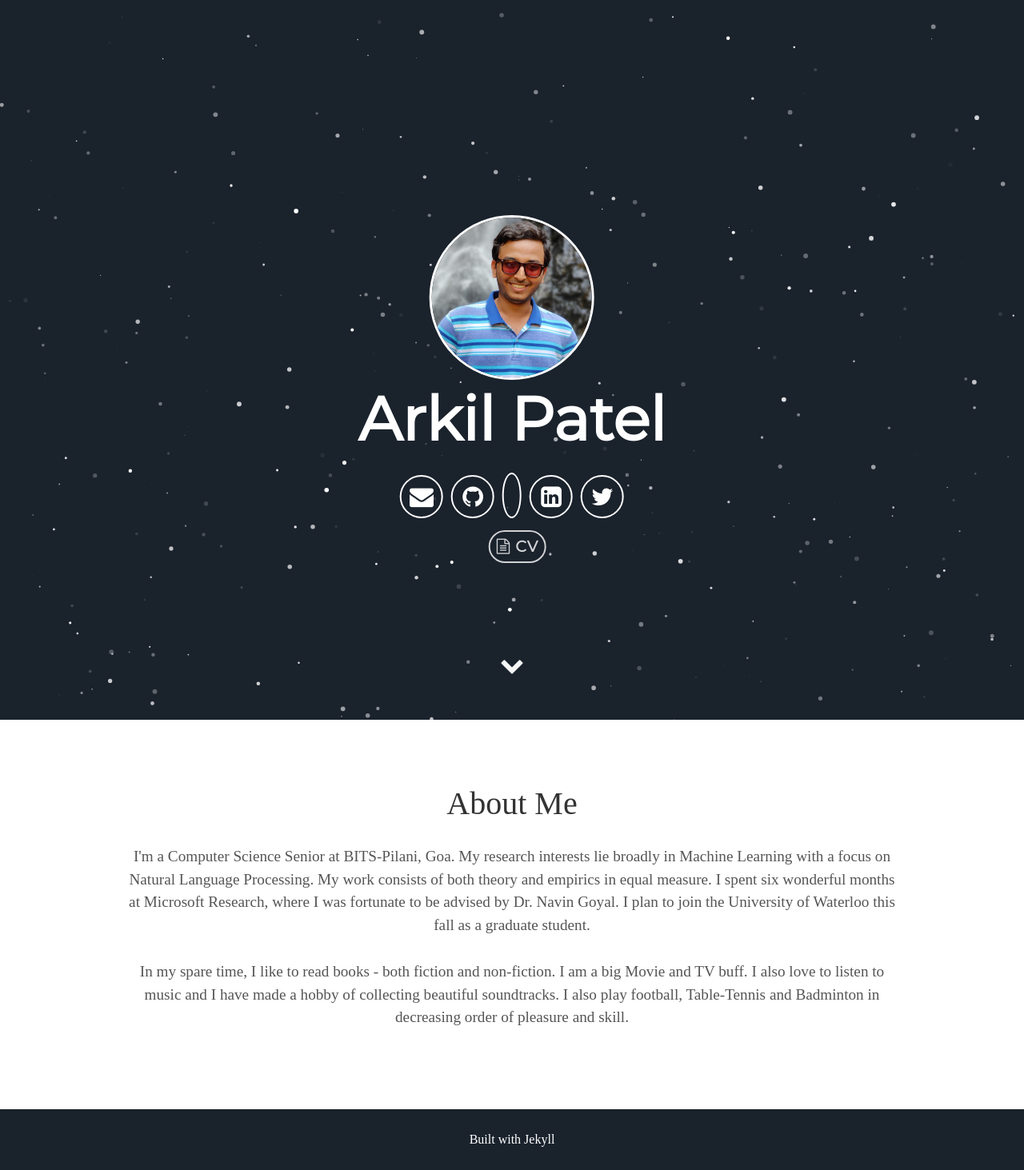
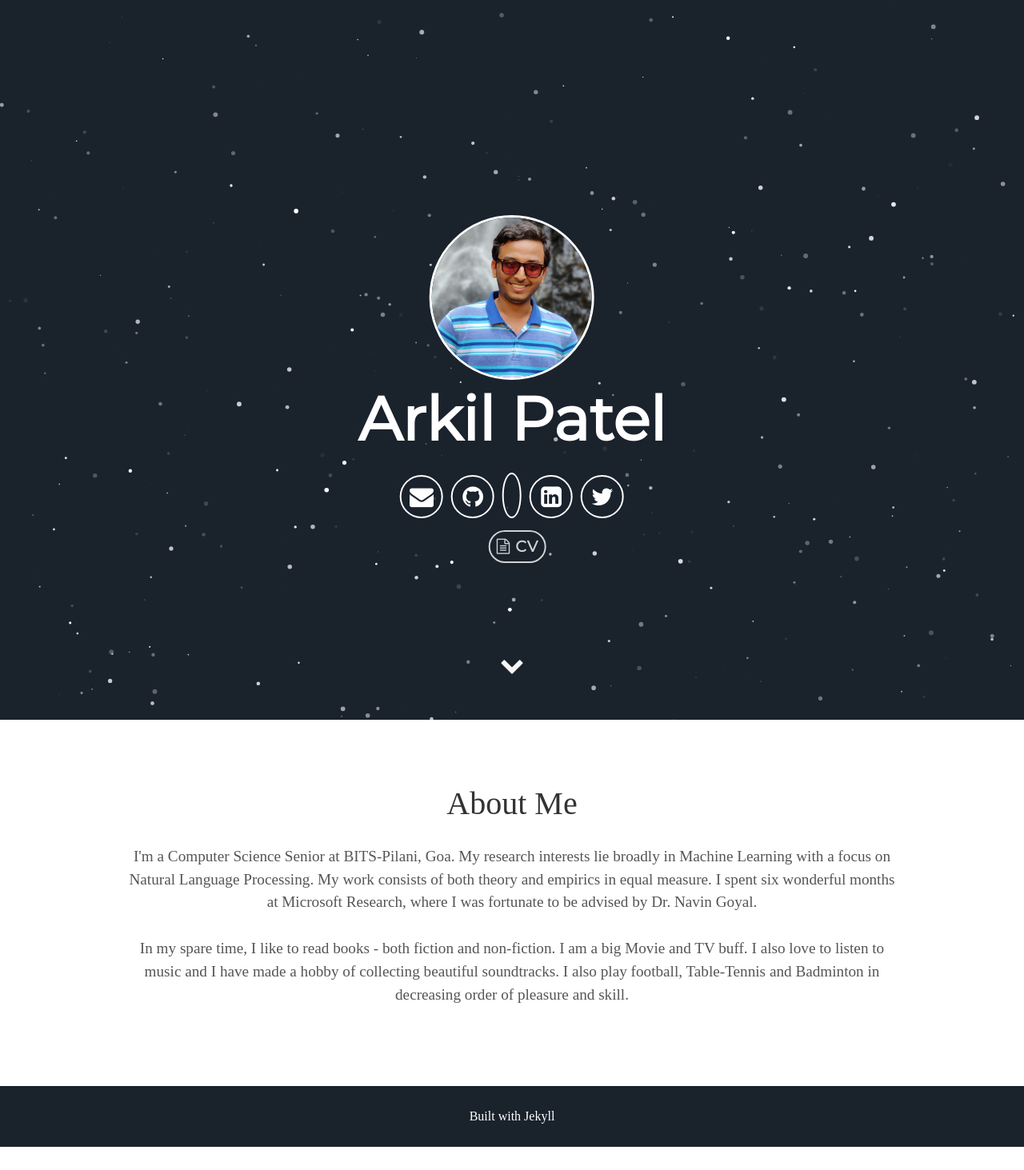
Before and after one commit to arkilpatel/arkilpatel.github.io, a Jekyll site: the page built from index.html, in a window 1280 px wide. Shown: the whole page at 80% size. Built offline with Jekyll 4.4.1, drawn with Linux system fonts in a browser that asks for light colours; some web fonts are replaced; a style sheet for code colours, icons or effects is not loaded; after the commit the page ends 1434 px from its top, so only the background shows below that.

Commit message:
Update  config

```diff
--- a/_config.yml
+++ b/_config.yml
@@ -7,7 +7,7 @@ baseurl: "" # the subpath of your site, e.g. /blog
 
 # User settings
 username: Arkil Patel
-user_description: I'm a Computer Science Senior at BITS-Pilani, Goa. My research interests lie broadly in Machine Learning with a focus on Natural Language Processing. My work consists of both theory and empirics in equal measure. I spent six wonderful months at Microsoft Research, where I was fortunate to be advised by Dr. Navin Goyal. I plan to join the University of Waterloo this fall as a graduate student. <br><br> In my spare time, I like to read books - both fiction and non-fiction. I am a big Movie and TV buff. I also love to listen to music and I have made a hobby of collecting beautiful soundtracks. I also play football, Table-Tennis and Badminton in decreasing order of pleasure and skill.
+user_description: I'm a Computer Science Senior at BITS-Pilani, Goa. My research interests lie broadly in Machine Learning with a focus on Natural Language Processing. My work consists of both theory and empirics in equal measure. I spent six wonderful months at Microsoft Research, where I was fortunate to be advised by Dr. Navin Goyal. <br><br> In my spare time, I like to read books - both fiction and non-fiction. I am a big Movie and TV buff. I also love to listen to music and I have made a hobby of collecting beautiful soundtracks. I also play football, Table-Tennis and Badminton in decreasing order of pleasure and skill.
 user_title:
 email: arkil.patel@gmail.com
 # twitter_username: lorem_ipsum
```
